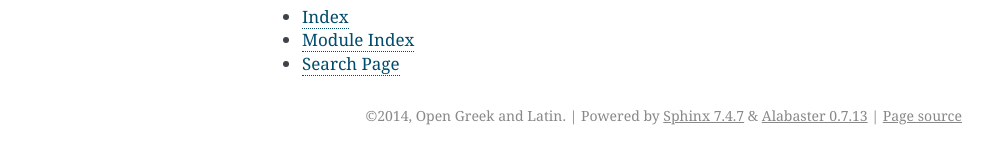
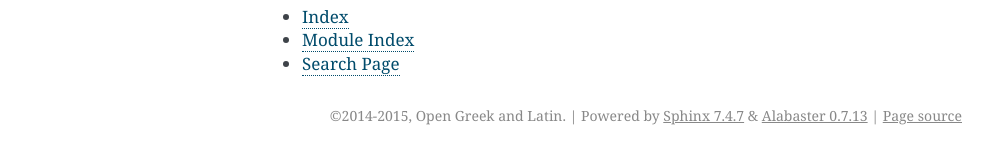
Before and after one commit to OpenPhilology/nidaba, a Sphinx documentation site: the page built from docs/index.rst, in a window 1280 px wide. Shown: the part 1006-1158 px from the top of the page, without its empty margins (148-1141 px from the left). Built offline with Sphinx 7.4.7, drawn with Linux system fonts in a browser that asks for light colours; the version number could not be read and is left out; part of the change alters nothing that is shown.

```diff
--- a/docs/conf.py
+++ b/docs/conf.py
@@ -3,10 +3,9 @@
 # nidaba documentation build configuration file, created by
 # sphinx-quickstart on Tue Nov  4 18:48:48 2014.
 
-import sys
-import os.path
+import os
 
-sys.path.append(os.path.abspath('../'))
+from subprocess import Popen, PIPE
 
 extensions = [
     'sphinx.ext.autodoc',
@@ -22,10 +21,10 @@ source_suffix = '.rst'
 master_doc = 'index'
 
 project = u'nidaba'
-copyright = u'2014, Open Greek and Latin'
+copyright = u'2014-2015, Open Greek and Latin'
 
-version = '0.1'
-release = '0.1'
+pipe = Popen('git describe --tags --always', stdout=PIPE, shell=True)
+version = pipe.stdout.read()
 
 exclude_patterns = ['_build']
 
```
